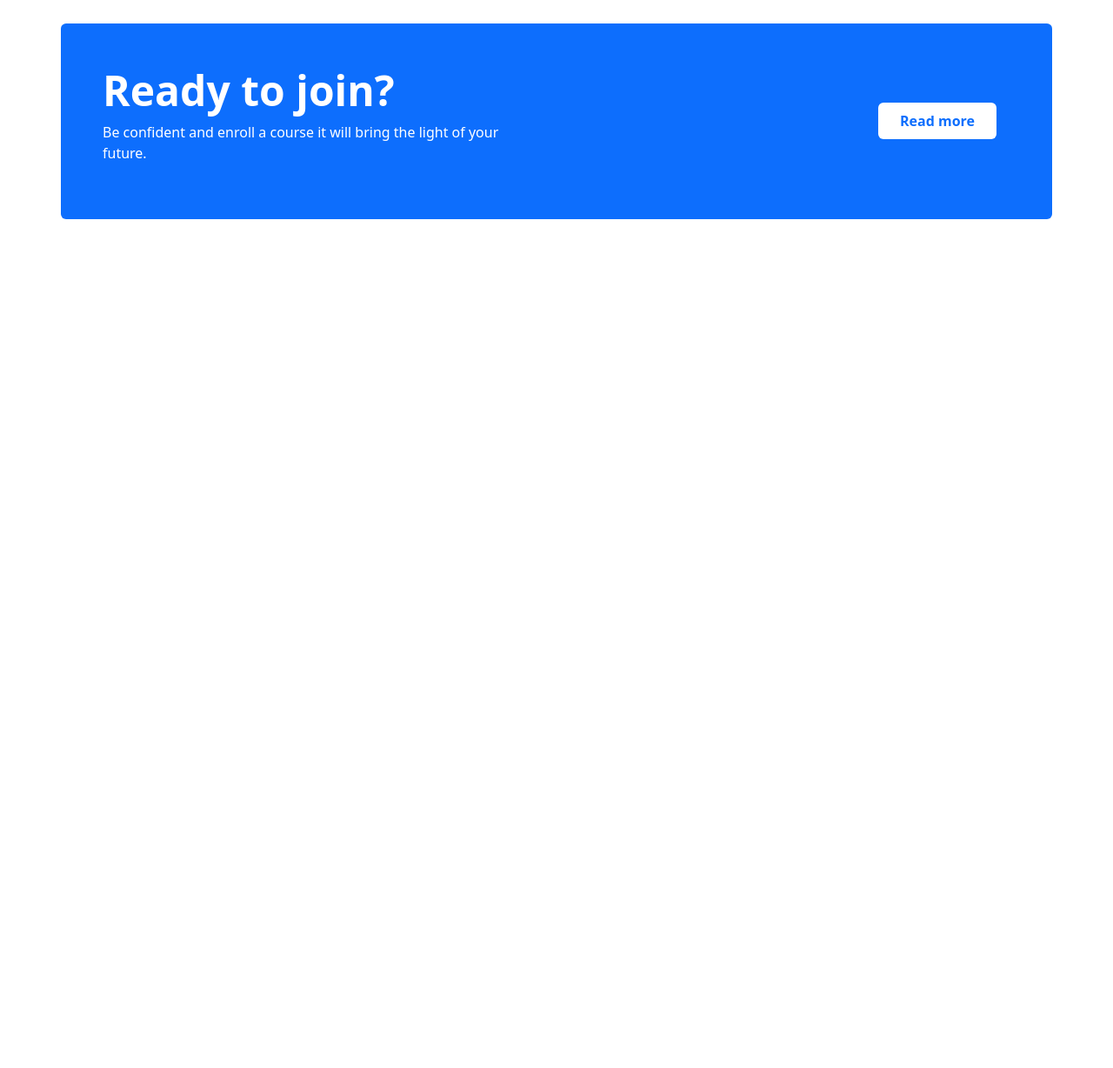
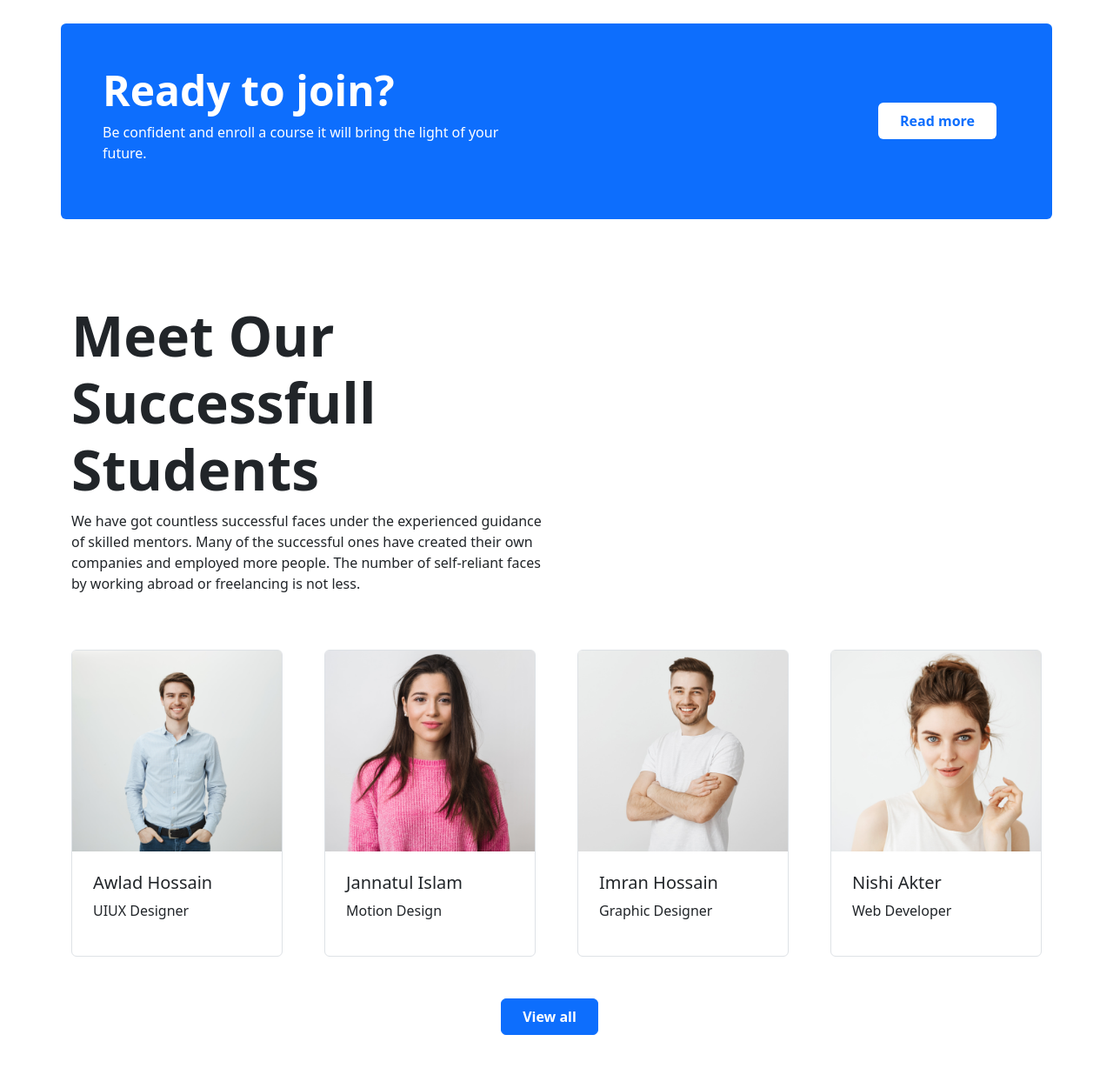
Before and after one commit to Rabiullah-Rabi/shikhba-naki, a plain HTML site: page index.html in a window 1280 px wide. Shown: the part 2765-3993 px from the top of the page at 87% size. Before the commit the page ends 3065 px from the top, so only its background shows below. Drawn offline with nearby package versions, Linux system fonts and the light colour scheme.

Commit message:
successfull students section added

```diff
--- a/index.html
+++ b/index.html
@@ -305,6 +305,66 @@
             </div>
         </section>
         <!-- CTA section End -->
+        <!-- Success student section start -->
+        <section id="success">
+            <div class="container">
+                <div class="row">
+                    <div class="col-10 col-md-10 col-lg-6 mx-auto text-center text-lg-start ms-lg-0 my-5">
+                        <h1 class="fw-bold display-3">Meet Our Successfull Students</h1>
+                        <p>We have got countless successful faces under the experienced guidance of skilled mentors.
+                            Many of the successful ones have created their own companies and employed more people. The
+                            number of self-reliant faces by working abroad or freelancing is not less.</p>
+                    </div>
+                    <div class="col-12">
+                        <div class="row g-5">
+                            <div class="col-12 col-sm-6 col-lg-3 d-flex align-items-center justify-content-center">
+                                <div class="align-items-center border rounded">
+                                    <img src="images/student/student-1.png" alt="" class="img-fluid">
+                                    <div class="p-4 px-md-4">
+                                        <h5>Awlad Hossain</h5>
+                                        <p>UIUX Designer</p>
+                                    </div>
+                                </div>
+                            </div>
+                            <div class="col-12 col-sm-6 col-lg-3 d-flex align-items-center justify-content-center">
+                                <div class="align-items-center border rounded">
+                                    <img src="images/student/student-2.png" alt="" class="img-fluid">
+                                    <div class="p-4 px-md-4">
+                                        <h5>Jannatul Islam</h5>
+                                        <p>Motion Design</p>
+                                    </div>
+                                </div>
+                            </div>
+                            <div class="col-12 col-sm-6 col-lg-3 d-flex align-items-center justify-content-center">
+                                <div class="align-items-center border rounded">
+                                    <img src="images/student/student-3.png" alt="" class="img-fluid">
+                                    <div class="p-4 px-md-4">
+                                        <h5>Imran Hossain</h5>
+                                        <p>Graphic Designer</p>
+                                    </div>
+                                </div>
+                            </div>
+                            <div class="col-12 col-sm-6 col-lg-3 d-flex align-items-center justify-content-center">
+                                <div class="align-items-center border rounded">
+                                    <img src="images/student/student-4.png" alt="" class="img-fluid">
+                                    <div class="p-4 px-md-4 text-center text-md-start">
+                                        <h5>Nishi Akter</h5>
+                                        <p>Web Developer</p>
+                                    </div>
+                                </div>
+                            </div>
+                        </div>
+                    </div>
+                    <div class="col-12 my-5">
+                        <div class="d-flex justify-content-center">
+                            <button type="button"
+                                class="btn btn-primary bg-primary text-white fw-bold px-4 py-2 me-3">View all</button>
+                        </div>
+                    </div>
+                </div>
+            </div>
+        </section>
+        <!-- Success student section End -->
 
     </main>
     <!-- Bootstrap JavaScript Libraries -->
```
